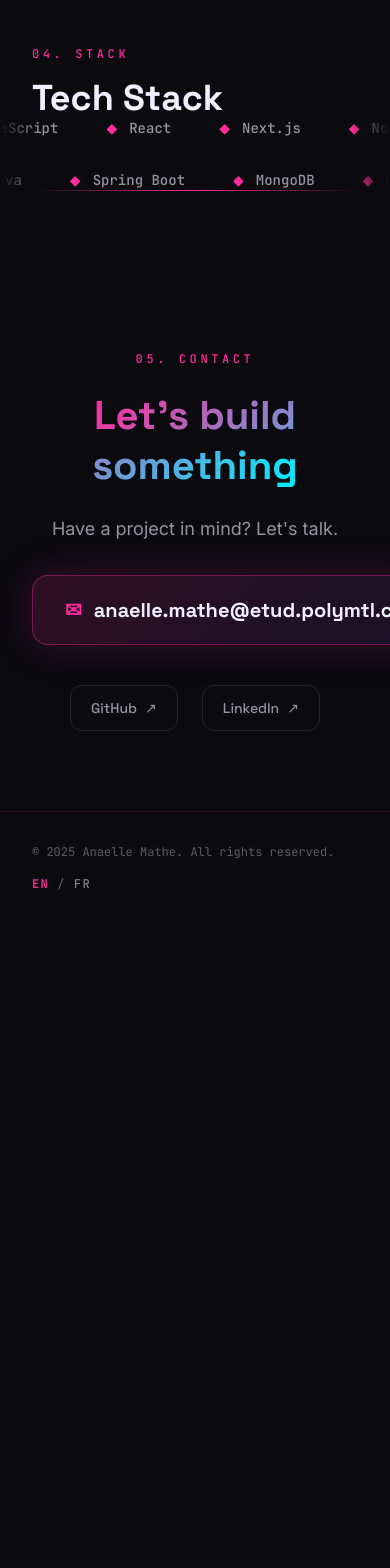
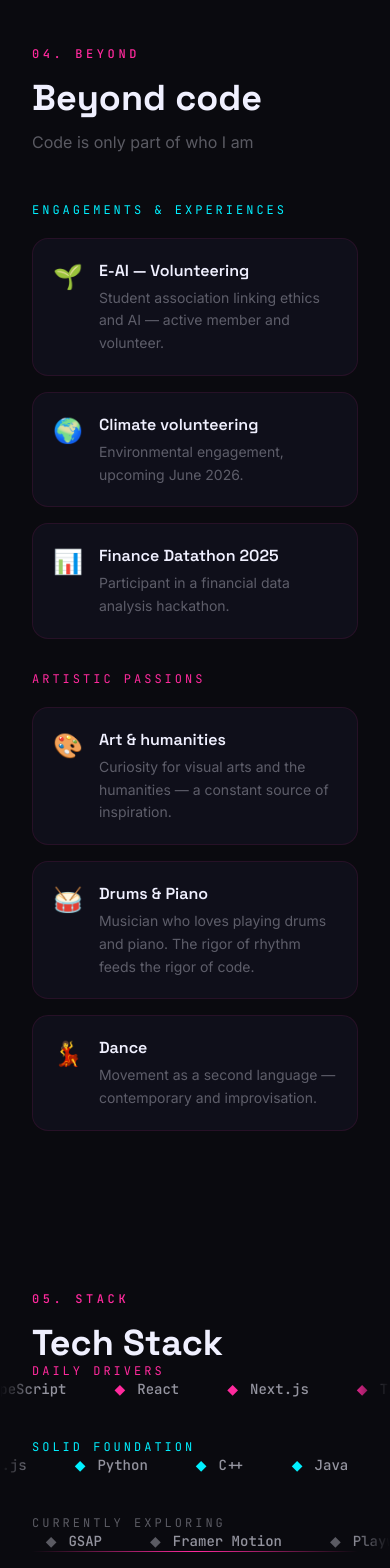
Before and after one commit to anaelle00/portfolio, a Next.js app: page /en in a window 390 px wide. Shown: the part 7620-9188 px from the top of the page. Before the commit the page ends 8544 px from the top, so only its background shows below. Built offline with nearby package versions, Linux system fonts and the light colour scheme.

Commit message:
feat: add beyond code section and reorganize stack into skill tiers

```diff
--- a/messages/en.json
+++ b/messages/en.json
@@ -3,6 +3,7 @@
     "about": "About",
     "projects": "Projects",
     "journey": "Journey",
+    "beyond": "Beyond",
     "stack": "Stack",
     "contact": "Contact"
   },
@@ -59,6 +60,21 @@
       "tagline": "Embedded autonomous robot with line tracking and obstacle avoidance"
     }
   },
+  "beyond": {
+    "label": "04. beyond",
+    "title": "Beyond code",
+    "subtitle": "Code is only part of who I am",
+    "engagements": "Engagements & experiences",
+    "passions": "Artistic passions",
+    "items": {
+      "eai": { "title": "E-AI — Volunteering", "desc": "Student association linking ethics and AI — active member and volunteer." },
+      "climate": { "title": "Climate volunteering", "desc": "Environmental engagement, upcoming June 2026." },
+      "datathon": { "title": "Finance Datathon 2025", "desc": "Participant in a financial data analysis hackathon." },
+      "art": { "title": "Art & humanities", "desc": "Curiosity for visual arts and the humanities — a constant source of inspiration." },
+      "music": { "title": "Drums & Piano", "desc": "Musician who loves playing drums and piano. The rigor of rhythm feeds the rigor of code." },
+      "dance": { "title": "Dance", "desc": "Movement as a second language — contemporary and improvisation." }
+    }
+  },
   "stack": {
     "title": "Tech Stack"
   },
--- a/messages/fr.json
+++ b/messages/fr.json
@@ -3,6 +3,7 @@
     "about": "À propos",
     "projects": "Projets",
     "journey": "Parcours",
+    "beyond": "Ailleurs",
     "stack": "Stack",
     "contact": "Contact"
   },
@@ -59,6 +60,21 @@
       "tagline": "Robot embarqué autonome avec suivi de ligne et évitement d'obstacles"
     }
   },
+  "beyond": {
+    "label": "04. au-delà",
+    "title": "Au-delà du code",
+    "subtitle": "Le code n'est qu'une partie de qui je suis",
+    "engagements": "Engagements & expériences",
+    "passions": "Passions artistiques",
+    "items": {
+      "eai": { "title": "E-AI — Bénévolat", "desc": "Association étudiante liant éthique et IA — membre active et bénévole." },
+      "climate": { "title": "Bénévolat climat", "desc": "Engagement pour l'environnement, à venir juin 2026." },
+      "datathon": { "title": "Finance Datathon 2025", "desc": "Participante à un hackathon d'analyse de données financières." },
+      "art": { "title": "Art & sciences humaines", "desc": "Curiosité pour les arts visuels et les sciences humaines — source constante d'inspiration." },
+      "music": { "title": "Batterie & Piano", "desc": "Musicienne qui aime jouer de la batterie et du piano. La rigueur du rythme nourrit la rigueur du code." },
+      "dance": { "title": "Danse", "desc": "Le mouvement comme deuxième langage — contemporain et improvisation." }
+    }
+  },
   "stack": {
     "title": "Stack Technique"
   },
--- a/src/app/[locale]/page.tsx
+++ b/src/app/[locale]/page.tsx
@@ -4,6 +4,7 @@ import Hero from "@/components/sections/Hero";
 import About from "@/components/sections/About";
 import Projects from "@/components/sections/Projects";
 import Journey from "@/components/sections/Journey";
+import BeyondCode from "@/components/sections/BeyondCode";
 import Stack from "@/components/sections/Stack";
 import Contact from "@/components/sections/Contact";
 
@@ -16,7 +17,8 @@ export default async function Home() {
       <About />
       <Projects />
       <Journey locale={locale} />
-      <Stack />
+      <BeyondCode />
+      <Stack locale={locale} />
       <Contact />
     </main>
   );
--- /dev/null
+++ b/src/components/sections/BeyondCode.tsx
@@ -0,0 +1,131 @@
+"use client";
+
+import { useTranslations } from "next-intl";
+import { motion } from "framer-motion";
+import ScrambleText from "@/components/animations/ScrambleText";
+
+const ENGAGEMENTS = [
+  { key: "eai", icon: "🌱" },
+  { key: "climate", icon: "🌍" },
+  { key: "datathon", icon: "📊" },
+];
+
+const PASSIONS = [
+  { key: "art", icon: "🎨" },
+  { key: "music", icon: "🥁" },
+  { key: "dance", icon: "💃" },
+];
+
+function ItemCard({ icon, title, desc, delay }: { icon: string; title: string; desc: string; delay: number }) {
+  return (
+    <motion.div
+      initial={{ opacity: 0, y: 16 }}
+      whileInView={{ opacity: 1, y: 0 }}
+      viewport={{ once: true, margin: "-40px" }}
+      transition={{ duration: 0.5, delay }}
+      className="flex items-start gap-4 rounded-2xl p-5 transition-all duration-300"
+      style={{
+        background: "var(--bg-card)",
+        border: "1px solid rgba(255,42,157,0.1)",
+      }}
+      onMouseEnter={(e) => {
+        (e.currentTarget as HTMLDivElement).style.borderColor = "rgba(255,42,157,0.35)";
+        (e.currentTarget as HTMLDivElement).style.boxShadow = "0 0 24px rgba(255,42,157,0.08)";
+        (e.currentTarget as HTMLDivElement).style.transform = "translateY(-2px)";
+      }}
+      onMouseLeave={(e) => {
+        (e.currentTarget as HTMLDivElement).style.borderColor = "rgba(255,42,157,0.1)";
+        (e.currentTarget as HTMLDivElement).style.boxShadow = "none";
+        (e.currentTarget as HTMLDivElement).style.transform = "none";
+      }}
+    >
+      <span className="text-2xl mt-0.5 shrink-0">{icon}</span>
+      <div>
+        <p className="font-semibold mb-1" style={{ fontFamily: "var(--font-display)" }}>
+          {title}
+        </p>
+        <p className="text-sm leading-relaxed" style={{ color: "var(--text-muted)" }}>
+          {desc}
+        </p>
+      </div>
+    </motion.div>
+  );
+}
+
+export default function BeyondCode() {
+  const t = useTranslations("beyond");
+
+  return (
+    <section id="beyond" className="py-20">
+      <div className="section-wrapper">
+        {/* Header */}
+        <motion.div
+          initial={{ opacity: 0, y: 20 }}
+          whileInView={{ opacity: 1, y: 0 }}
+          viewport={{ once: true, margin: "-80px" }}
+          transition={{ duration: 0.6 }}
+          className="mb-12"
+        >
+          <span
+            className="text-xs font-medium tracking-[0.3em] uppercase mb-4 block"
+            style={{ color: "var(--pink)", fontFamily: "var(--font-mono)" }}
+          >
+            <ScrambleText text={t("label")} />
+          </span>
+          <h2
+            className="text-4xl md:text-5xl font-bold mb-3"
+            style={{ fontFamily: "var(--font-display)" }}
+          >
+            {t("title")}
+          </h2>
+          <p style={{ color: "var(--text-muted)" }}>{t("subtitle")}</p>
+        </motion.div>
+
+        {/* Two-column grid */}
+        <div className="grid md:grid-cols-2 gap-8">
+          {/* Column 1 — Engagements */}
+          <div>
+            <p
+              className="text-xs tracking-[0.25em] uppercase mb-5"
+              style={{ color: "var(--cyan)", fontFamily: "var(--font-mono)" }}
+            >
+              {t("engagements")}
+            </p>
+            <div className="flex flex-col gap-4">
+              {ENGAGEMENTS.map(({ key, icon }, i) => (
+                <ItemCard
+                  key={key}
+                  icon={icon}
+                  title={t(`items.${key}.title` as Parameters<typeof t>[0])}
+                  desc={t(`items.${key}.desc` as Parameters<typeof t>[0])}
+                  delay={i * 0.08}
+                />
+              ))}
+            </div>
+          </div>
+
+          {/* Column 2 — Passions */}
+          <div>
+            <p
+              className="text-xs tracking-[0.25em] uppercase mb-5"
+              style={{ color: "var(--pink)", fontFamily: "var(--font-mono)" }}
+            >
+              {t("passions")}
+            </p>
+            <div className="flex flex-col gap-4">
+              {PASSIONS.map(({ key, icon }, i) => (
+                <ItemCard
+                  key={key}
+                  icon={icon}
+                  title={t(`items.${key}.title` as Parameters<typeof t>[0])}
+                  desc={t(`items.${key}.desc` as Parameters<typeof t>[0])}
+                  delay={i * 0.08}
+                />
+              ))}
+            </div>
+          </div>
+        </div>
+      </div>
+    </section>
+  );
+}
--- a/src/components/sections/Stack.tsx
+++ b/src/components/sections/Stack.tsx
@@ -5,45 +5,33 @@ import { motion } from "framer-motion";
 import Marquee from "@/components/ui/Marquee";
 import ScrambleText from "@/components/animations/ScrambleText";
 
-const STACK_ITEMS = [
-  "TypeScript",
-  "React",
-  "Next.js",
-  "Node.js",
-  "Python",
-  "Tailwind CSS",
-  "PostgreSQL",
-  "Supabase",
-  "Git",
-  "Docker",
-  "REST APIs",
-  "GraphQL",
-  "Framer Motion",
-  "GSAP",
-  "Figma",
-  "Vercel",
+const TIERS = [
+  {
+    labelEn: "Daily drivers",
+    labelFr: "Outils quotidiens",
+    color: "var(--pink)",
+    speed: 30,
+    items: ["TypeScript", "React", "Next.js", "Tailwind CSS", "Git", "GitHub", "PostgreSQL", "Supabase"],
+  },
+  {
+    labelEn: "Solid foundation",
+    labelFr: "Bases solides",
+    color: "var(--cyan)",
+    speed: 22,
+    items: ["Node.js", "Python", "C++", "Java", "REST APIs", "Stripe", "Express", "Prisma", "MongoDB"],
+  },
+  {
+    labelEn: "Currently exploring",
+    labelFr: "En cours d'exploration",
+    color: "var(--text-muted)",
+    speed: 16,
+    items: ["Docker", "GSAP", "Framer Motion", "Playwright", "Vitest", "GitHub Actions", "FastAPI", "Redis"],
+  },
 ];
 
-const STACK_ITEMS_2 = [
-  "Java",
-  "Spring Boot",
-  "MongoDB",
-  "Redis",
-  "AWS",
-  "CI/CD",
-  "Jest",
-  "Vitest",
-  "Prisma",
-  "Express",
-  "FastAPI",
-  "Linux",
-  "Bash",
-  "VSCode",
-  "GitHub Actions",
-];
-
-export default function Stack() {
+export default function Stack({ locale }: { locale?: string }) {
   const t = useTranslations("stack");
+  const fr = locale === "fr";
 
   return (
     <section id="stack" className="py-20 overflow-hidden">
@@ -58,7 +46,7 @@ export default function Stack() {
             className="text-xs font-medium tracking-[0.3em] uppercase mb-4 block"
             style={{ color: "var(--pink)", fontFamily: "var(--font-mono)" }}
           >
-            <ScrambleText text="04. stack" />
+            <ScrambleText text="05. stack" />
           </span>
           <h2
             className="text-4xl md:text-5xl font-bold"
@@ -69,33 +57,30 @@ export default function Stack() {
         </motion.div>
       </div>
 
-      {/* Marquee rows */}
-      <div className="space-y-8">
+      <div className="space-y-10">
+        {TIERS.map((tier, i) => (
           <motion.div
+            key={tier.labelEn}
             initial={{ opacity: 0 }}
             whileInView={{ opacity: 1 }}
             viewport={{ once: true }}
-          transition={{ duration: 0.8 }}
+            transition={{ duration: 0.8, delay: i * 0.1 }}
           >
-          <Marquee items={STACK_ITEMS} speed={25} />
+            <p
+              className="section-wrapper text-xs tracking-[0.25em] uppercase mb-3"
+              style={{ color: tier.color, fontFamily: "var(--font-mono)" }}
+            >
+              {fr ? tier.labelFr : tier.labelEn}
+            </p>
+            <Marquee items={tier.items} speed={tier.speed} color={tier.color} />
           </motion.div>
-        <motion.div
-          initial={{ opacity: 0 }}
-          whileInView={{ opacity: 1 }}
-          viewport={{ once: true }}
-          transition={{ duration: 0.8, delay: 0.2 }}
-        >
-          <Marquee items={STACK_ITEMS_2} speed={35} />
-        </motion.div>
+        ))}
       </div>
 
-      {/* Decorative divider */}
       <div className="section-wrapper mt-12">
         <div
           className="h-px w-full"
-          style={{
-            background: "linear-gradient(to right, transparent, var(--pink), transparent)",
-          }}
+          style={{ background: "linear-gradient(to right, transparent, var(--pink), transparent)" }}
         />
       </div>
     </section>
--- a/src/components/ui/Marquee.tsx
+++ b/src/components/ui/Marquee.tsx
@@ -6,9 +6,10 @@ import { motion } from "framer-motion";
 interface MarqueeProps {
   items: string[];
   speed?: number;
+  color?: string;
 }
 
-export default function Marquee({ items, speed = 30 }: MarqueeProps) {
+export default function Marquee({ items, speed = 30, color = "var(--pink)" }: MarqueeProps) {
   const doubled = [...items, ...items];
 
   return (
@@ -28,7 +29,7 @@ export default function Marquee({ items, speed = 30 }: MarqueeProps) {
             className="text-sm font-medium flex items-center gap-3"
             style={{ color: "var(--text-secondary)", fontFamily: "var(--font-mono)" }}
           >
-            <span style={{ color: "var(--pink)" }}>◆</span>
+            <span style={{ color }}>◆</span>
             {item}
           </span>
         ))}
--- a/src/components/ui/Navigation.tsx
+++ b/src/components/ui/Navigation.tsx
@@ -6,7 +6,7 @@ import { motion, AnimatePresence } from "framer-motion";
 import LanguageToggle from "./LanguageToggle";
 import clsx from "clsx";
 
-const navItems = ["about", "projects", "journey", "stack", "contact"] as const;
+const navItems = ["about", "projects", "journey", "beyond", "stack", "contact"] as const;
 
 export default function Navigation() {
   const t = useTranslations("nav");
```
Lines whose indentation alone changed are shown as unchanged.
